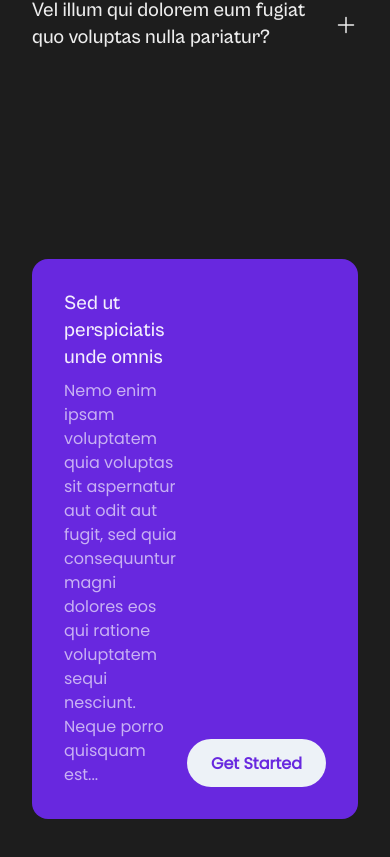
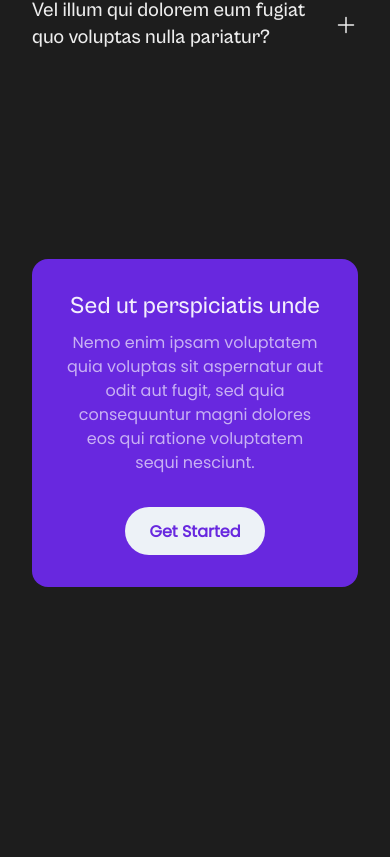
Before and after one commit to jorgesoriax/dsyner, a Next.js app: page / in a window 390 px wide. Shown: the part 5505-6362 px from the top of the page. After the commit the page ends 6188 px from the top, so only its background shows below. Built offline with nearby package versions, Linux system fonts and the light colour scheme.

Commit message:
feat: responsive optimized of CallToAction section

```diff
--- a/src/components/sections/CallToAction.js
+++ b/src/components/sections/CallToAction.js
@@ -1,18 +1,24 @@
-import { Heading, HStack, Text, VStack } from "@chakra-ui/react";
+import { Heading, HStack, Stack, Text, VStack } from "@chakra-ui/react";
 import { RoundedButton } from "../Buttons";
 import { LgContainer } from "../Containers";
 
 export default function CallToAction() {
   const TextContent = () => {
     return (
-      <VStack w="60%">
-        <Heading as="h3" fontSize="xl" fontWeight="medium" w="100%">
-          Sed ut perspiciatis unde omnis
+      <VStack w={{ base: "100%", md: "60%" }}>
+        <Heading
+          as="h3"
+          fontSize="2xl"
+          fontWeight="medium"
+          w="100%"
+          textAlign={{ base: "center", md: "left" }}
+        >
+          Sed ut perspiciatis unde
         </Heading>
-        <Text color="whiteAlpha.700">
+        <Text color="whiteAlpha.700" textAlign={{ base: "center", md: "left" }}>
           Nemo enim ipsam voluptatem quia voluptas sit aspernatur aut odit aut
           fugit, sed quia consequuntur magni dolores eos qui ratione voluptatem
-          sequi nesciunt. Neque porro quisquam est...
+          sequi nesciunt.
         </Text>
       </VStack>
     );
@@ -31,15 +37,17 @@ export default function CallToAction() {
   const CallToActionContainer = ({ children }) => {
     return (
       <LgContainer>
-        <HStack
+        <Stack
+          direction={{ base: "column", md: "row" }}
           borderRadius="2xl"
           p={8}
           bg="violet.500"
           justify="space-between"
-          align="end"
+          align={{ base: "center", md: "end" }}
+          spacing={8}
         >
           {children}
-        </HStack>
+        </Stack>
       </LgContainer>
     );
   };
```
